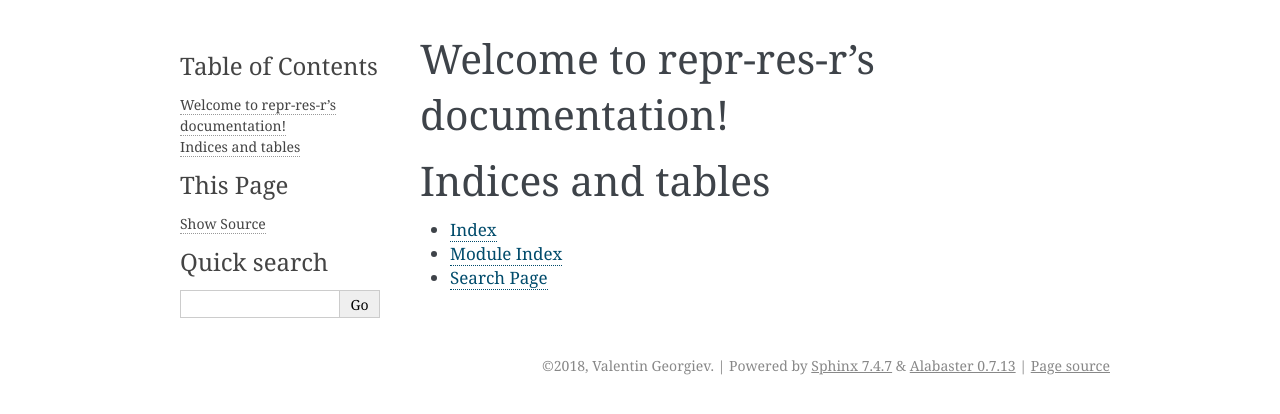
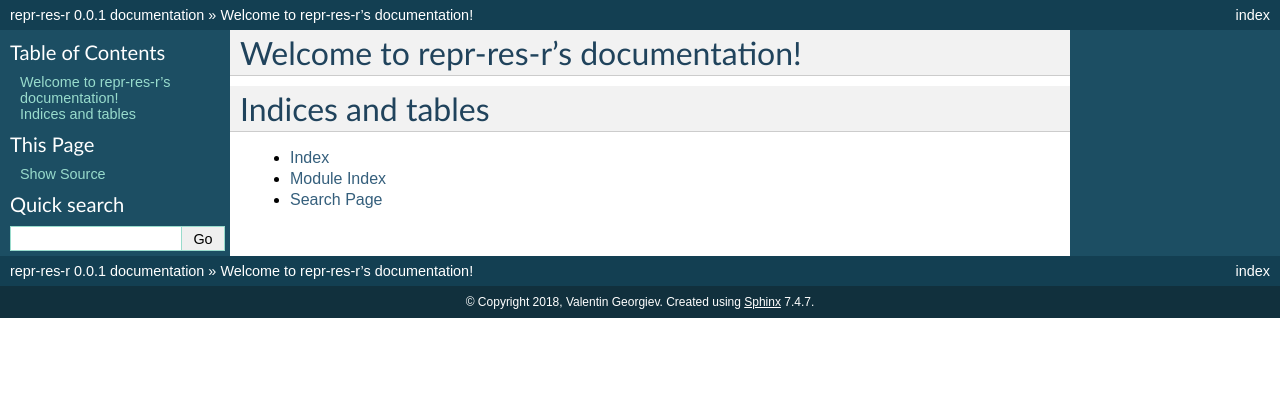
Before and after one commit to valyo/repr-res-r, a Sphinx documentation site: the page built from docs/source/index.rst, in a window 1280 px wide. Shown: the top 414 px of the page. Built offline with Sphinx 7.4.7, drawn with Linux system fonts in a browser that asks for light colours.

Commit message:
changed theme to classic

```diff
--- a/docs/source/conf.py
+++ b/docs/source/conf.py
@@ -75,7 +75,8 @@ pygments_style = 'sphinx'
 # The theme to use for HTML and HTML Help pages.  See the documentation for
 # a list of builtin themes.
 #
-html_theme = 'alabaster'
+# html_theme = 'alabaster'
+html_theme = 'classic'
 
 # Theme options are theme-specific and customize the look and feel of a theme
 # further.  For a list of options available for each theme, see the
```
